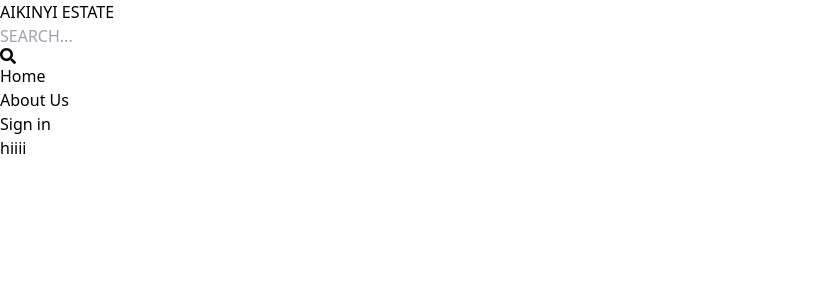
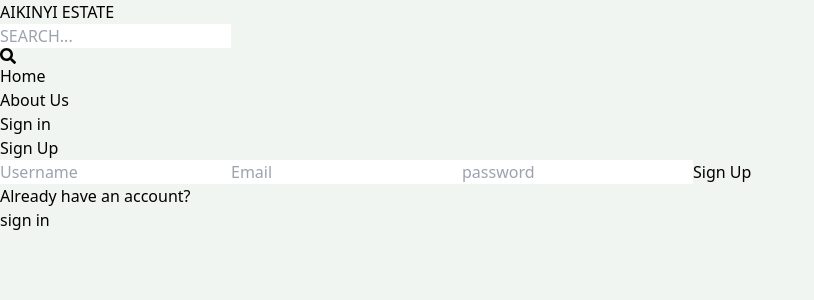
Before and after one commit to ismailgraphix/Aikinyi-Estate, a React (Vite) app in the folder client/: page /Sign-Up in a window 1280 px wide. Shown: the top 300 px of the page, without its empty margins (0-814 px from the left). Built offline with nearby package versions, Linux system fonts and the light colour scheme.

Commit message:
creation of sign up ui

```diff
--- a/client/src/index.css
+++ b/client/src/index.css
@@ -1,3 +1,7 @@
 @tailwind base;
 @tailwind components;
 @tailwind utilities;
+
+body{
+    background-color: rgb(241, 245, 241);
+}
--- a/client/src/pages/SignUp.jsx
+++ b/client/src/pages/SignUp.jsx
@@ -1,9 +1,23 @@
-
+import { Link } from 'react-router-dom'
 
 export default function SignUp() {
   return (
-    <div>
-      <h1>hiiii</h1>
+    <div className="p-3 max-w-lg mx-auto">
+      <h1 className="3xl text-center font-semibold my-7">Sign Up</h1>
+
+      <form className="flex flex-col gap-4">
+      <input type="text" placeholder="Username" className="border py-3 rounded-lg" id="username" />
+      <input type="email" placeholder="Email" className="border py-3 rounded-lg" id="email" />
+      <input type="password" placeholder="password" className="border py-3 rounded-lg" id="password" />
+      <button  className="bg-slate-700 text-white p-3 rounded-lg uppercase hover:opacity-98
+       disabled:opacity-80 font-semibold">Sign Up</button>
+      </form>
+      <div className="flex gap-2 mt-5">
+      <p> Already have an account?</p>
+      <Link to={"/sign-in"}>
+      <span className='text-blue-700 '>sign in</span>
+      </Link>
+      </div>
     </div>
   )
 }
```
